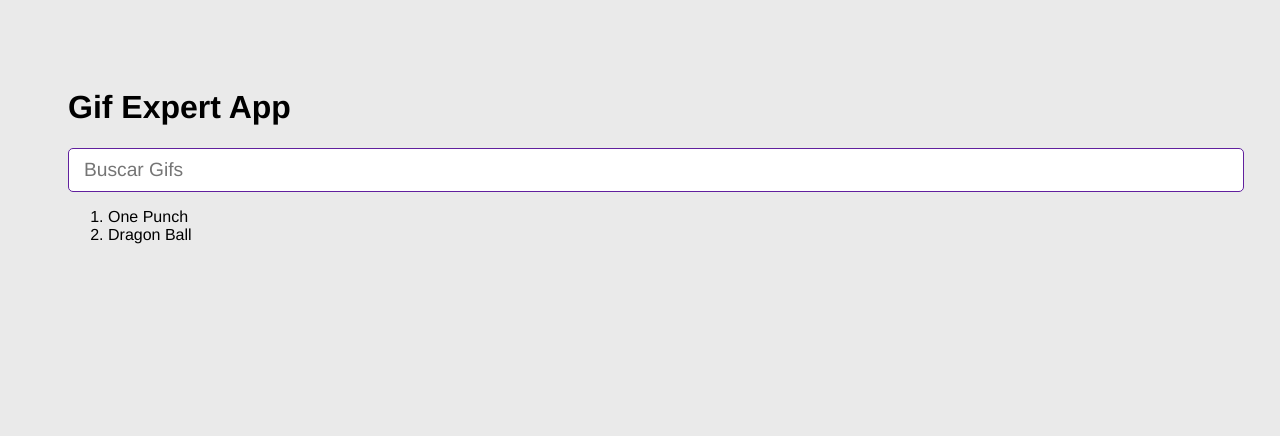
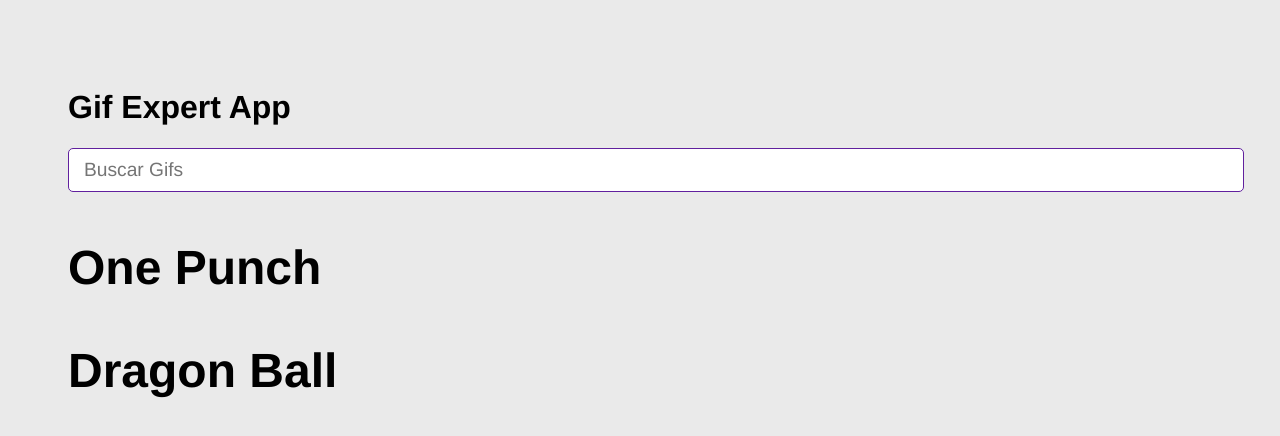
Before and after one commit to arosteguimaranto/Gif-Expert-App, a React (Vite) app: page / in a window 1280 px wide. Shown: the top 436 px of the page. Built offline with nearby package versions, Linux system fonts and the light colour scheme.

Commit message:
GifGrid - Nuevo componente

```diff
--- a/src/GifExpertApp.jsx
+++ b/src/GifExpertApp.jsx
@@ -1,5 +1,6 @@
 import { useState } from "react"
 import { AddCategory } from "./components/AddCategory";
+import { GifGrid } from "./components/GifGrid";
 
 
 export const GifExpertApp = () => {
@@ -11,7 +12,7 @@
         if (categories.includes(newCategory)) return;
 
 
-        setCategories([newCategory,...categories]);
+        setCategories([newCategory, ...categories]);
         //setCategories([newCategory, ...categories]);
     }
 
@@ -20,29 +21,27 @@
             {/* titulo*/}
             <h1> Gif Expert App </h1>
 
+
             {/* input */}
             <AddCategory
-               // setCategories={setCategories}
+                // setCategories={setCategories}
                 onNewCategory={(value) => onAddCategory(value)}
             />
 
 
-             {/* listado de Gif */}
-            <ol>
+            {/* listado de Gif */}
 
-                {
-                    categories.map((category)=> {
-                    return <li key={category}>{category} </li>
-                })
+
+            {
+                categories.map((category) => (
+                    <GifGrid key={category} category={category} />
+                ))
 
             }
-            </ol>
-
-
 
             {/* Gif item */}
 
+
         </>
-
-        )
+    )
 }
--- a/src/components/AddCategory.jsx
+++ b/src/components/AddCategory.jsx
@@ -2,7 +2,7 @@
 
 
 
-export const AddCategory = ({onNewCategory}) => {
+export const AddCategory = ({ onNewCategory }) => {
 
     const [inputValue, setInputValue] = useState('');
 
@@ -13,11 +13,11 @@
 
     const onSubmit = (event) => {
         event.preventDefault();
-        if(inputValue.trim().length <= 1) return;
+        if (inputValue.trim().length <= 1) return;
 
         //setCategories(categories => [inputValue, ...categories]);
         setInputValue('');
-        onNewCategory(inputValue.trim() );
+        onNewCategory(inputValue.trim());
     }
 
     return (
--- /dev/null
+++ b/src/components/GifGrid.jsx
@@ -0,0 +1,15 @@
+
+
+export const GifGrid = ({category}) => {
+
+
+
+
+  return (
+
+    <>
+    <h3>{category}</h3>
+
+    </>
+  )
+}
```
